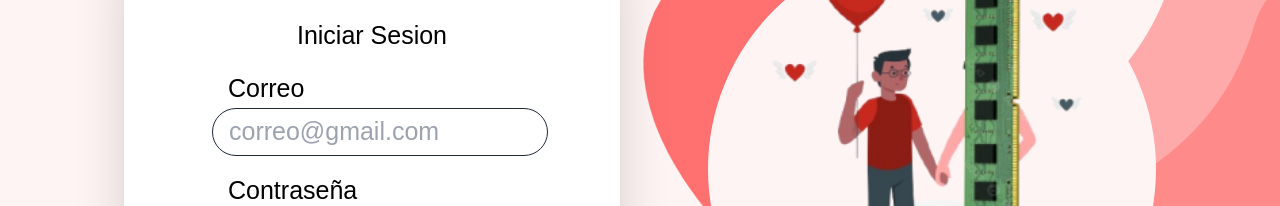
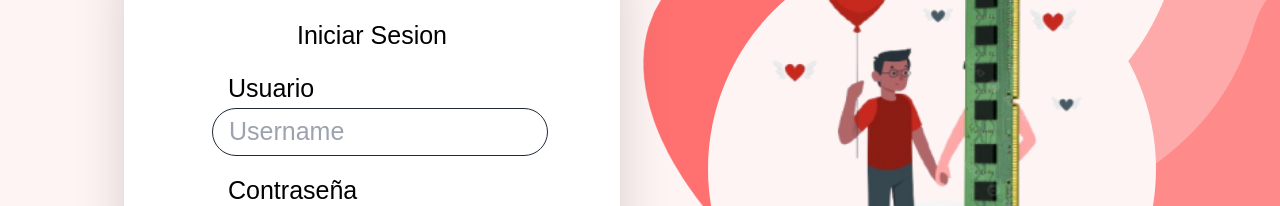
Before and after one commit to ELELISEO/parcialZapatista, a React (Create React App) app: page /index in a window 1280 px wide. Shown: the part 231-437 px from the top of the page. Built offline with nearby package versions, Linux system fonts and the light colour scheme; a web font is replaced by a local one.

Commit message:
add: cambios

```diff
--- a/src/pages/Index.jsx
+++ b/src/pages/Index.jsx
@@ -10,8 +10,8 @@ const Index = () => {
             <div className='flex flex-col w-full h-[20rem] justify-around items-center zain-regular'>
               Iniciar Sesion
               <label className='flex flex-col w-[20rem]'>
-                <h2 className='pl-4'>Correo</h2>
-                <input type="email" placeholder='correo@gmail.com' className='h-[3rem] w-[21rem] border-[1.5px] border-gray-800 rounded-full pl-4' />
+                <h2 className='pl-4'>Usuario</h2>
+                <input type="text" placeholder='Username' className='h-[3rem] w-[21rem] border-[1.5px] border-gray-800 rounded-full pl-4' />
               </label>
               <label className='flex flex-col w-[20rem]'>
               <h2 className='pl-4'>Contraseña</h2>
```
